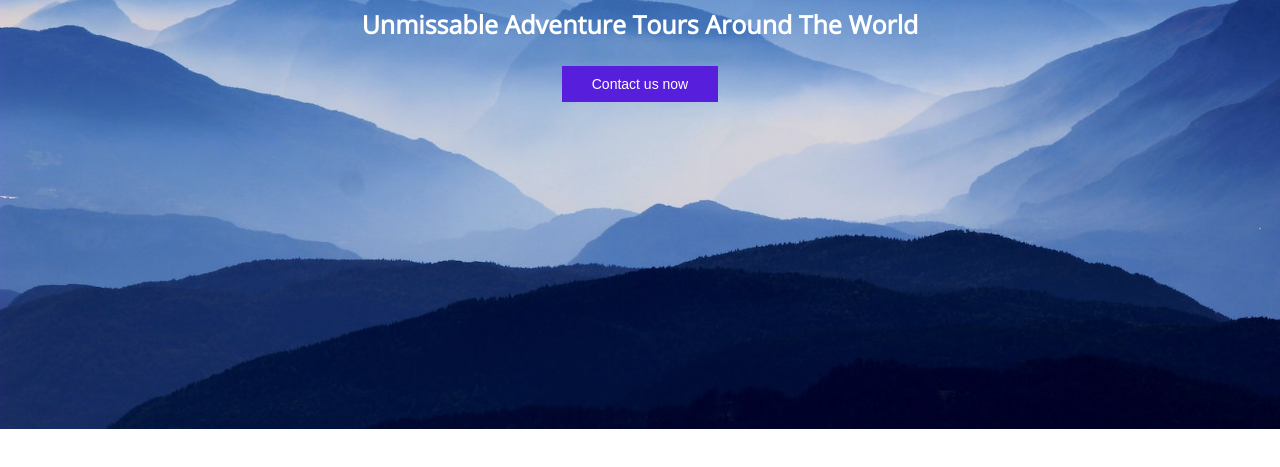
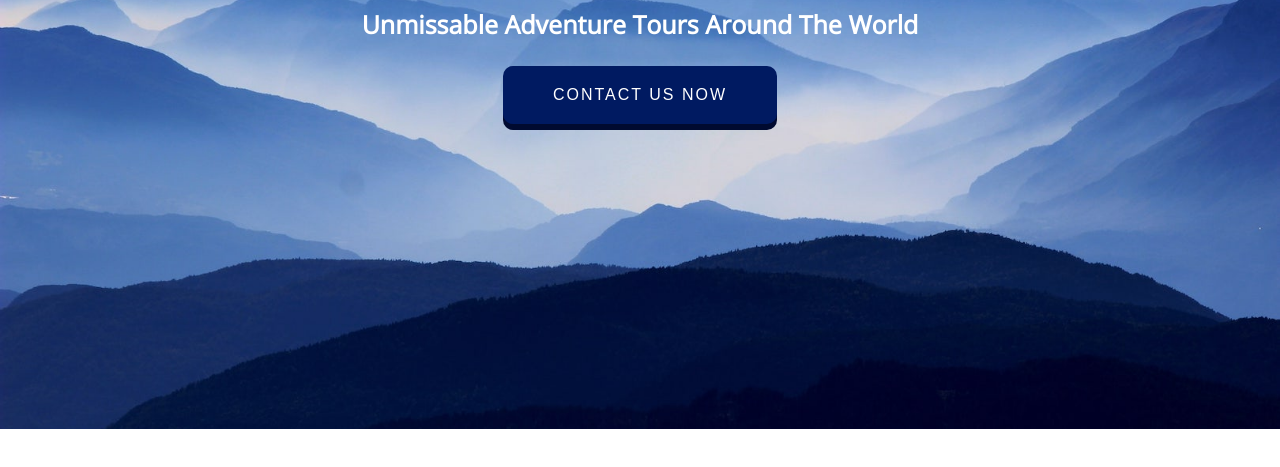
Before and after one commit to TheMarit/Start-Up-Website, a plain HTML site: page index.html in a window 1280 px wide. Shown: the part 371-838 px from the top of the page. Drawn offline with nearby package versions, Linux system fonts and the light colour scheme.

Commit message:
Update Button

```diff
--- a/assets/css/styles.css
+++ b/assets/css/styles.css
@@ -24,13 +24,30 @@ nav a {
 	margin: 15px;
 }
 
-button{
-	background: #571edb;
-	color: white;
-	padding: 10px 30px;
-	border: none;
-	font-size: 14px;
-	cursor: pointer;
+.btn{
+  outline:none;
+  border: none;
+  cursor: pointer;
+  display: block;
+  background-color: #001a61;
+  font-size: 16px;
+  color: white;
+  position: relative;
+  text-transform: uppercase;
+  letter-spacing: 2px;
+  padding: 20px 50px;
+  margin: 0 auto;
+  border-radius: 10px;
+  box-shadow: 0 6px #000a30;
+
+}
+.btn:hover{
+  box-shadow: 0 4px #000a30;
+  top: 2px;
+}
+.btn:active{
+  box-shadow: none;
+  top: 6px;
 }
 
 h1 {
@@ -44,7 +61,6 @@ h3 {
 
 #hero{
 	display: flex;
-
 	flex-basis: 100vh;
 	justify-content: center;
 }
--- a/index.html
+++ b/index.html
@@ -22,7 +22,7 @@
 			<div class="hero-content">
 				<h1>Mountain Travel</h1>
 				<h3>Unmissable Adventure Tours Around The World</h3>
-				<button>Contact us now</button>
+				<button class="btn">Contact us now</button>
 			</div>
 		</div>
 
```
